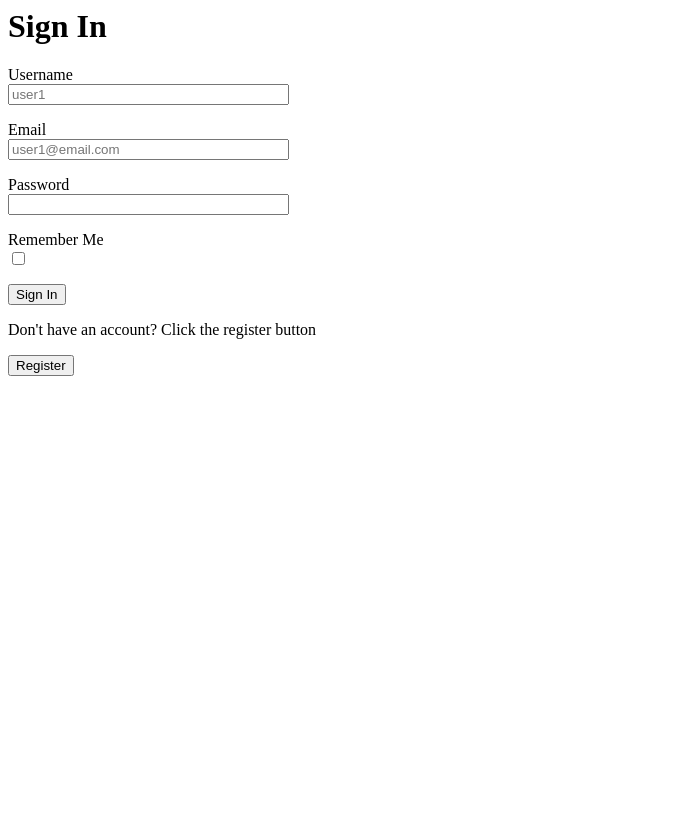
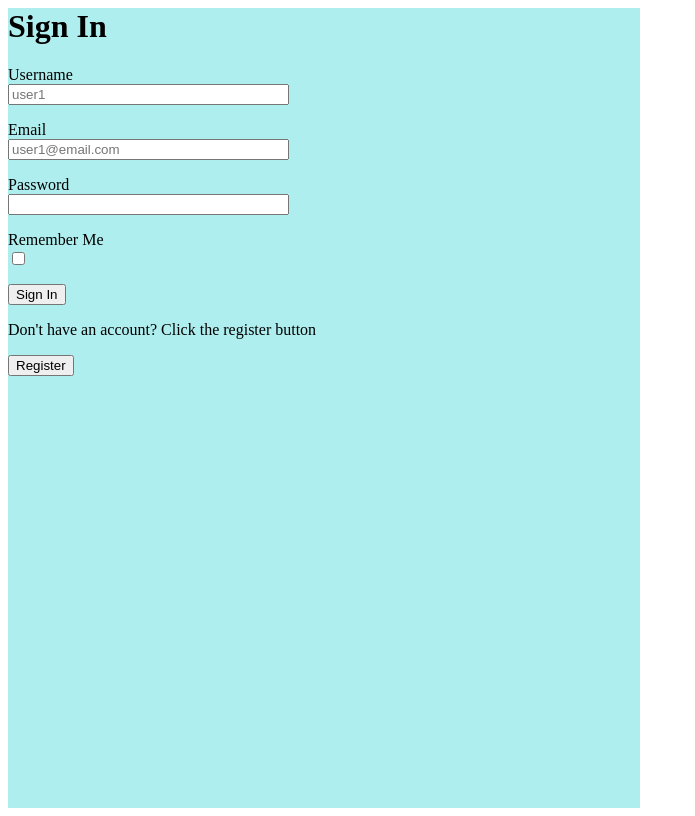
Before and after one commit to ky135b/cmpe131-milestone-1, a Flask app: page / in a window 1280 px wide. Shown: the whole page, without its empty margins (0-695 px from the left). Before the commit the page ends 376 px from the top, so only its background shows below. Run offline with Flask 3, Linux system fonts and the light colour scheme.

Commit message:
color, need to fix alignment/color

```diff
--- a/app/templates/login.html
+++ b/app/templates/login.html
@@ -1,6 +1,24 @@
 {% extends "base.html" %}
 {% block content %}
+<style>
+div.container{
+  width: 100%;
+  height: 100vh;
+  background: linear-gradient(
+    to right,
+    paleturquoise 0%,
+    paleturquoise 50%,
+    white 50%,
+    white 100%
+  );
+
+}
+h1{
+  text-align: 75%;
+</style>
+<div class ="container">
 <h1>Sign In</h1>
+</style>
 <form action="" method="POST" novalidate>
     {{form.hidden_tag()}}
     <p> {{form.username.label}} <br>
@@ -30,5 +48,6 @@
     <p>{{form.submit()}}</p>
     <body> Don't have an account? Click the register button </body>
     <p>{{form.register()}}</p>
+    </div>
 </form>
 {% endblock %}
```
